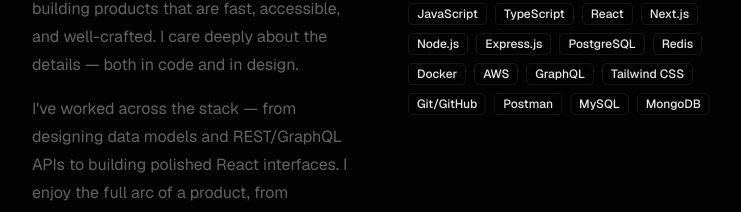
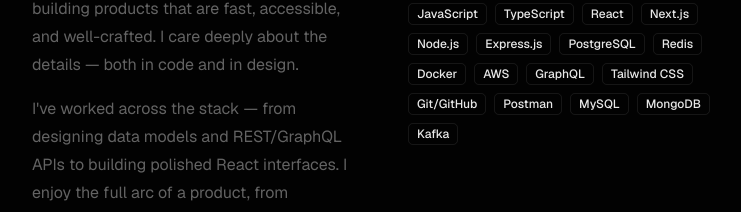
Before and after one commit to anix001/anix001.github.io, a Next.js app: page /portfolio/ in a window 1280 px wide. Shown: the part 1979-2191 px from the top of the page, without its empty margins (256-997 px from the left). Built offline with nearby package versions, Linux system fonts and the light colour scheme.

Commit message:
chore: scrollbar fixed in work section and new skill added

```diff
--- a/components/sections/work.tsx
+++ b/components/sections/work.tsx
@@ -29,6 +29,7 @@
             <div className="pointer-events-none absolute bottom-0 left-0 right-0 z-10 h-24 bg-linear-to-t from-background to-transparent" />
           )}
           <div
+            data-lenis-prevent={portfolio.projects.length > 4 ? "" : undefined}
             className={[
               "flex flex-col",
               portfolio.projects.length > 4
--- a/data/portfolio.ts
+++ b/data/portfolio.ts
@@ -77,6 +77,7 @@
     "Postman",
     "MySQL",
     "MongoDB",
+    "Kafka",
   ],
 
   socials: {
```
